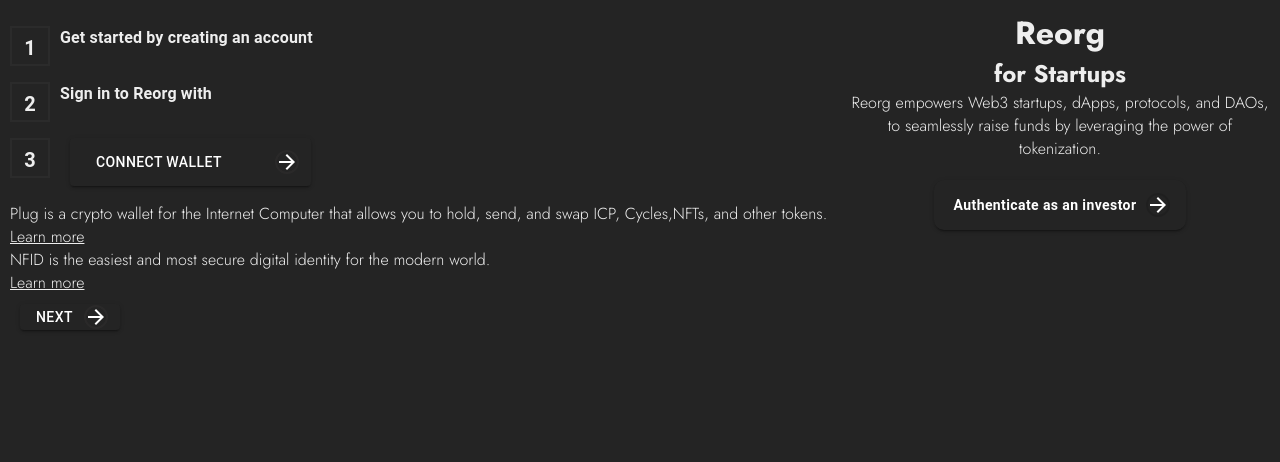
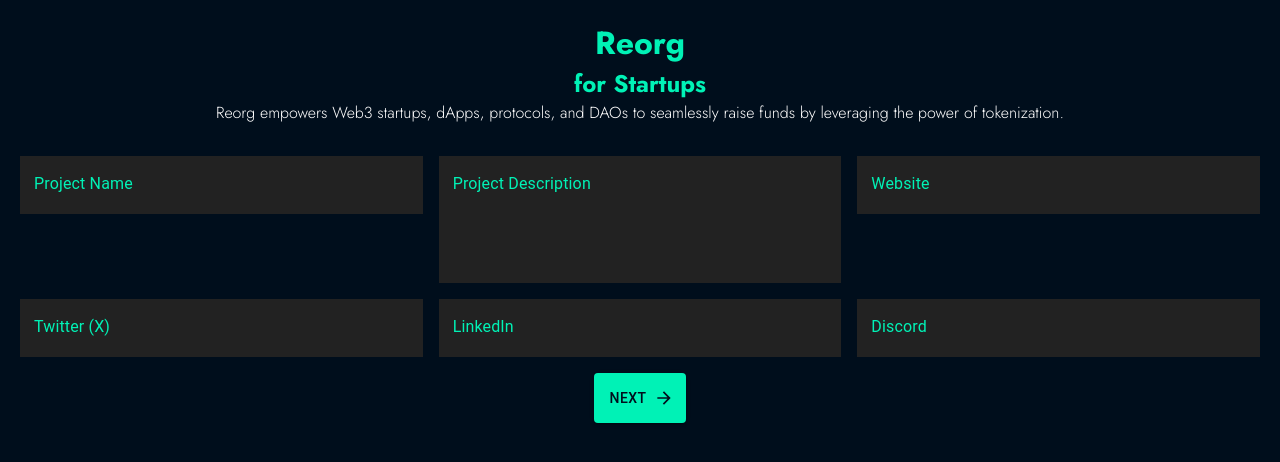
Before and after one commit to reorg-icp/Reorg, a React (Vite) app in the folder src/Quillo_frontend/: page /create-token in a window 1280 px wide. Before the commit this address led to /auth/wallet. Shown: the top 462 px of the page. Built offline with nearby package versions, Linux system fonts and the light colour scheme; a web font is replaced by a local one.

Commit message:
Improve the design by using themed colors

```diff
--- a/src/Quillo_frontend/src/assets/colors.tsx
+++ b/src/Quillo_frontend/src/assets/colors.tsx
@@ -1,6 +1,6 @@
 export const colors = {
-  primary: " rgba(36, 36, 36, 1)",
+  primary: "#000e1c",
   divider: "rgba(252, 234, 234, 0.03)",
   textPrimary: "rgba(238, 238, 238, 1)",
-  green: "#00FF00",
+  green: "#00f2b6",
 };
--- a/src/Quillo_frontend/src/components/about/Controls.tsx
+++ b/src/Quillo_frontend/src/components/about/Controls.tsx
@@ -2,6 +2,7 @@
 import { sectionType } from "../../pages/about";
 import { ArrowLeft, ArrowRight } from "../../assets/icons";
 import { Link } from "react-router-dom";
+import { colors } from "../../assets/colors";
 
 interface controlsprops {
   currSection: sectionType;
@@ -27,12 +28,14 @@
   return (
     <div className="controls">
       <Link to={"/auth/wallet"}>
-        <button className="getstarted">Get Started</button>
+        <button className="getstarted" style={{ color: colors.green }}>
+          Get Started
+        </button>
       </Link>
 
       <span>
         <button className="prevbtn" onClick={onGoToPrev}>
-          <ArrowLeft />
+          <ArrowLeft color={colors.primary} />
         </button>
 
         <button className="nextbtn" onClick={onGoToNext}>
@@ -41,7 +44,7 @@
             : currSection == "daos"
             ? "FAQs"
             : "About Reorg"}
-          <ArrowRight />
+          <ArrowRight color={colors.primary} />
         </button>
       </span>
     </div>
--- a/src/Quillo_frontend/src/components/about/Intro.tsx
+++ b/src/Quillo_frontend/src/components/about/Intro.tsx
@@ -4,27 +4,32 @@
   return (
     <div className="reorgintro">
       <div className="forstartups">
-        <p className="textLG">
-          Empowering Web3 Startups, dApps, and Protocols through Tokenization
+        <p className="textLG" style={{ fontWeight: "bold" }}>
+          Token generation platform for outstanding projects on the internet
+          computer
         </p>
 
-        <p className="desc">
-          At Reorg, we empower Web3 startups, including dApps, protocols, and
-          DAOs, to seamlessly raise funds by leveraging the power of
-          tokenization. Our platform simplifies the fundraising process,
-          providing startups with the tools and support needed to tokenize their
-          assets and attract global investors.
+        <p className="desc" style={{ fontSize: "18px" }}>
+          We help internet computer projects launch tokens. Easily launch a
+          token with a sound token economics model with the help of our
+          tokenomics GPT. Tokens created on reorg can be swapped on ICPSWAP. We
+          also offer liquidity pools, a Dex and we also partner with other Dexes
+          to list tokens on those Dexes. Reorg DAO is a DAO of investors
+          interested in outstanding ICP projects. After launching your token,
+          you can apply for funding from the DAO.
         </p>
       </div>
 
       <div className="forinvestors">
-        <p className="textMD">for investors;</p>
-        <p className="desc">
-          Discover, Invest, and Profit from Innovative Web3 Startups, dApps, and
-          Protocols. At Reorg, we provide investors with unparalleled access to
-          a diverse portfolio of Web3 startups, including dApps, protocols, and
-          DAOs. Our platform enables you to discover amazing projects, invest in
-          tokenized assets, and participate in decentralized governance.
+        <p className="textMD" style={{ fontWeight: "bold" }}>
+          For Investors
+        </p>
+        <p className="desc" style={{ fontSize: "18px" }}>
+          Discover, Invest, and Profit from Innovative Internet computer dApps,
+          and Protocols. At Reorg, we provide investors with unparalleled access
+          to a diverse portfolio of Web3 projects, including dApps, protocols,
+          and DAOs. Our platform enables you to discover amazing projects,
+          invest by buying tokens and profit from the growth of this projects.
         </p>
       </div>
     </div>
--- a/src/Quillo_frontend/src/components/reusables/AuthList.tsx
+++ b/src/Quillo_frontend/src/components/reusables/AuthList.tsx
@@ -1,21 +1,24 @@
-import * as React from 'react';
-import List from '@mui/material/List';
-import ListItemButton from '@mui/material/ListItemButton';
+import * as React from "react";
+import List from "@mui/material/List";
+import ListItemButton from "@mui/material/ListItemButton";
 
-import Typography from '@mui/material/Typography';
-import Button from '@mui/material/Button';
-import { ArrowForward } from '@mui/icons-material';
-import { colors } from '../../assets/colors';
+import Typography from "@mui/material/Typography";
+import Button from "@mui/material/Button";
+import { ArrowForward } from "@mui/icons-material";
+import { colors } from "../../assets/colors";
 
 interface NestedListProps {
   items: string[];
-  handleConnectWallet: () => void
+  handleConnectWallet: () => void;
 }
 
-const NestedList: React.FC<NestedListProps> = ({ items, handleConnectWallet }) => {
+const NestedList: React.FC<NestedListProps> = ({
+  items,
+  handleConnectWallet,
+}) => {
   return (
     <List
-      sx={{ width: '100%', maxWidth: 360 }}
+      sx={{ width: "100%", maxWidth: 360 }}
       component="nav"
       aria-labelledby="nested-list-subheader"
     >
@@ -23,9 +26,9 @@
         <ListItemButton
           key={index}
           sx={{
-            display: 'flex',
-            alignItems: 'flex-start',
-            justifyContent: 'flex-start',
+            display: "flex",
+            alignItems: "flex-start",
+            justifyContent: "flex-start",
             paddingLeft: 0,
           }}
         >
@@ -33,33 +36,32 @@
             variant="h6"
             fontWeight="bold"
             sx={{
-              display: 'inline-block',
-              width: '40px',
-              height: '40px',
-              lineHeight: '40px',
-              textAlign: 'center',
+              display: "inline-block",
+              width: "40px",
+              height: "40px",
+              lineHeight: "40px",
+              textAlign: "center",
               border: `2px solid ${colors.divider}`,
-              marginRight: '10px',
+              marginRight: "10px",
             }}
           >
             {index + 1}
           </Typography>
           {index === 0 || index === 1 ? (
-            <Typography  sx={{fontWeight:"bold"}}>{item}</Typography>
-
+            <Typography sx={{ fontWeight: "bold" }}>{item}</Typography>
           ) : (
             <Button
-            onClick={handleConnectWallet}
-              variant='contained'
+              onClick={handleConnectWallet}
+              variant="contained"
               endIcon={
                 <div
                   style={{
-                    display: 'flex',
-                    alignItems: 'center',
-                    justifyContent: 'center',
-                    width: '24px',
-                    height: '24px',
-                    borderRadius: '50%',
+                    display: "flex",
+                    alignItems: "center",
+                    justifyContent: "center",
+                    width: "24px",
+                    height: "24px",
+                    borderRadius: "50%",
                     border: `2px solid ${colors.divider}`,
                   }}
                 >
@@ -69,17 +71,18 @@
               sx={{
                 height: "48px",
                 minWidth: "70%",
-                background: colors.primary,
+                background: colors.green,
+                color: colors.primary,
                 margin: "0 10px",
-                display: 'flex',
-                alignItems: 'center',
-                justifyContent: 'space-between',
-                '&:hover': {
-                  background: colors.primary,
-                }
+                display: "flex",
+                alignItems: "center",
+                justifyContent: "space-between",
+                "&:hover": {
+                  background: colors.green,
+                },
               }}
             >
-              <span style={{ marginLeft: '10px' }}>{item}</span>
+              <span style={{ marginLeft: "10px" }}>{item}</span>
             </Button>
           )}
         </ListItemButton>
--- a/src/Quillo_frontend/src/constants/colors.ts
+++ b/src/Quillo_frontend/src/constants/colors.ts
@@ -4,5 +4,5 @@
   text_primary = "rgba(238, 238, 238, 1)",
   text_secondary = "rgba(197, 197, 197, 1)",
   divider = "rgba(252, 234, 234, 0.03)",
-  green = "#00FF00",
+  green = "#00f2b6",
 }
--- a/src/Quillo_frontend/src/pages/Private.tsx
+++ b/src/Quillo_frontend/src/pages/Private.tsx
@@ -1,11 +1,11 @@
-import { Navigate } from "react-router-dom";
+// import { Navigate } from "react-router-dom";
 import { Auth, useAuthStore } from "../store";
 const Private = ({ children }: any) => {
   const { principal, accountId } = useAuthStore((state: Auth) => state);
 
   // If accessToken doesn't exist, redirect to login
   if (!principal || !accountId) {
-    return <Navigate to="/auth/wallet" />;
+    // return <Navigate to="/auth/wallet" />;
   }
 
   return <>{children}</>;
--- a/src/Quillo_frontend/src/pages/app/getStarted/Business.tsx
+++ b/src/Quillo_frontend/src/pages/app/getStarted/Business.tsx
@@ -6,36 +6,50 @@
 import { useMediaQuery, useTheme } from "@mui/material";
 import { ArrowForward } from "@mui/icons-material";
 import { useState } from "react";
+import "../../../styles/pages/about.scss";
 const GetStartedBusiness = ({
   handleConnectWallet,
 }: {
   handleConnectWallet: () => void;
 }): JSX.Element => {
-  const [accountType, setAccountType] = useState<"business" | "investor">(
-    "business"
-  );
+  const [accountType, _] = useState<"business" | "investor">("business");
   const theme = useTheme();
   const isMobile = useMediaQuery(theme.breakpoints.down("sm"));
   return (
+    <>
+      <p
+        className="textLG"
+        style={{
+          fontWeight: "bold",
+          fontSize: "30px",
+          color: colors.green,
+          textAlign: "center",
+          paddingTop: "30px",
+        }}
+      >
+        Connect Plug wallet and continue
+      </p>
+
       <Grid
-      direction={isMobile ? "column" : "row"}
+        direction={isMobile ? "column" : "column"}
         container
         spacing={0}
-      sx={{ padding: "10px" }}
+        sx={{
+          padding: "10px",
+          alignItems: "center",
+          paddingTop: "50px",
+          // background: "rgba(255, 255, 255, 0.16)",
+        }}
       >
-      <Grid item xs={8}>
+        {" "}
+        <Grid item xs={12}>
           <CreateAccount
             handleConnectWallet={handleConnectWallet}
             accountType={accountType}
           />
         </Grid>
-      <Grid item xs={4}>
-        <ChooseAccount
-          accountType={accountType}
-          setAccountType={setAccountType}
-        />
       </Grid>
-    </Grid>
+    </>
   );
 };
 
@@ -51,23 +65,32 @@
       <List
         items={[
           "Get started by creating an account",
-          "Sign in to Reorg with",
+          "Sign in to Reorg with Plug or NFID",
           "Connect Wallet",
         ]}
         handleConnectWallet={handleConnectWallet}
       />
-      <p className="desc">
+      <p className="desc" style={{ marginBlock: "15px" }}>
         Plug is a crypto wallet for the Internet Computer that allows you to
         hold, send, and swap ICP, Cycles,NFTs, and other tokens.
         <br></br>
-        <a style={{ color: colors.textPrimary }} href="https://plugwallet.ooo/">
+        <br></br>
+        <a
+          style={{ color: colors.textPrimary, marginBlock: "15px" }}
+          href="https://plugwallet.ooo/"
+        >
           Learn more
         </a>
+        <br></br>
         <br></br>
         NFID is the easiest and most secure digital identity for the modern
         world.
         <br></br>
-        <a style={{ color: colors.textPrimary }} href="https://nfid.one/">
+        <br></br>
+        <a
+          style={{ color: colors.textPrimary, marginBlock: "15px" }}
+          href="https://nfid.one/"
+        >
           Learn more
         </a>
       </p>
@@ -96,15 +119,17 @@
           sx={{
             height: "26px",
             width: "100px",
-            background: colors.primary,
+            background: colors.green,
             margin: "0 10px",
             display: "flex",
             marginTop: "10px",
             alignItems: "center",
             justifyContent: "space-between",
+            color: colors.primary,
+            alignContent: "center",
             textDecoration: "none",
             "&:hover": {
-              background: colors.primary,
+              background: colors.green,
             },
           }}
         >
@@ -115,88 +140,4 @@
   );
 };
 
-const ChooseAccount = ({
-  accountType,
-  setAccountType,
-}: {
-  accountType: "investor" | "business";
-  setAccountType: (accountType: "investor" | "business") => void;
-}): JSX.Element => {
-  const theme = useTheme();
-
-  return (
-    <>
-      <h1 style={{ textAlign: "center", fontWeight: "bold" }}>Reorg</h1>
-      <h2 style={{ textAlign: "center" }}>for Startups</h2>
-      <p style={{ textAlign: "center" }} className="desc">
-        Reorg empowers Web3 startups, dApps, protocols, and DAOs, to seamlessly
-        raise funds by leveraging the power of tokenization.
-      </p>
-      <div
-        style={{ display: "flex", justifyContent: "center", marginTop: "20px" }}
-      >
-        <Button
-          onClick={() => {
-            const newAccountType =
-              accountType === "business" ? "investor" : "business";
-            setAccountType(newAccountType);
-
-            // Update the URL query parameter
-            const url = new URL(window.location.href);
-            url.searchParams.set("accountType", newAccountType);
-            window.history.pushState({}, "", url.toString());
-          }}
-          variant="contained"
-          endIcon={
-            <div
-              style={{
-                display: "flex",
-                alignItems: "center",
-                justifyContent: "center",
-                width: "24px",
-                height: "24px",
-                borderRadius: "50%",
-                border: `2px solid ${theme.palette.divider}`,
-                transition: "border-color 0.3s ease",
-              }}
-            >
-              <ArrowForward />
-            </div>
-          }
-          sx={{
-            height: "50px",
-            background: colors.primary,
-            color: theme.palette.getContrastText(theme.palette.primary.main),
-            padding: "0 20px",
-            display: "flex",
-            alignItems: "center",
-            justifyContent: "space-between",
-            borderRadius: "10px",
-
-            fontWeight: "bold",
-            textTransform: "none",
-            transition: "transform 0.2s, box-shadow 0.2s",
-            "&:hover": {
-              background: colors.primary,
-            },
-            "& .MuiButton-endIcon": {
-              marginLeft: "10px",
-              transition: "margin-left 0.3s ease",
-            },
-            "&:hover .MuiButton-endIcon": {
-              marginLeft: "15px",
-            },
-          }}
-        >
-          <span>
-            {accountType === "business"
-              ? "Authenticate as an investor"
-              : "Authenticate as an business"}
-          </span>
-        </Button>
-      </div>
-    </>
-  );
-};
-
 export default GetStartedBusiness;
--- a/src/Quillo_frontend/src/pages/app/token/createtoken.tsx
+++ b/src/Quillo_frontend/src/pages/app/token/createtoken.tsx
@@ -9,7 +9,7 @@
 
 import { Link } from "react-router-dom";
 import { useProjectInfo } from "../../../store";
-
+import { colors } from "../../../assets/colors";
 const theme = createTheme({
   components: {
     MuiTextField: {
@@ -27,10 +27,10 @@
             },
           },
           "& .MuiInputLabel-root": {
-            color: "#00FF00",
+            color: colors.green,
           },
           "& .MuiInputLabel-root.Mui-focused": {
-            color: "#00FF00",
+            color: colors.green,
           },
         },
       },
@@ -59,7 +59,7 @@
     },
     focused: {
       style: {
-        borderBottomColor: "#00FF00",
+        borderBottomColor: "#000e1c",
       },
     },
   };
@@ -72,13 +72,13 @@
         spacing={4}
         sx={{
           padding: "20px",
-          backgroundColor: "#111",
+          backgroundColor: colors.primary,
           color: "#fff",
         }}
       >
         <Grid item xs={12} textAlign="center">
-          <h1 style={{ fontWeight: "bold", color: "#00FF00" }}>Reorg</h1>
-          <h2 style={{ color: "#00FF00" }}>for Startups</h2>
+          <h1 style={{ fontWeight: "bold", color: colors.green }}>Reorg</h1>
+          <h2 style={{ color: colors.green }}>for Startups</h2>
           <p>
             Reorg empowers Web3 startups, dApps, protocols, and DAOs to
             seamlessly raise funds by leveraging the power of tokenization.
@@ -251,10 +251,10 @@
                     endIcon={<ArrowForward />}
                     sx={{
                       height: "50px",
-                      backgroundColor: "#00FF00",
-                      color: "#fff",
+                      backgroundColor: colors.green,
+                      color: colors.primary,
                       "&:hover": {
-                        backgroundColor: "#00CC00",
+                        backgroundColor: colors.green,
                       },
                     }}
                   >
--- a/src/Quillo_frontend/src/styles/constants/_colors.scss
+++ b/src/Quillo_frontend/src/styles/constants/_colors.scss
@@ -1,6 +1,7 @@
-$primary: rgba(36, 36, 36, 1);
+$primary: #000e1c;
 $secondary: rgba(50, 50, 50, 0.4);
 $secondary_base: rgba(50, 50, 50, 1);
 $text_primary: rgba(238, 238, 238, 1);
 $text_secondary: rgba(197, 197, 197, 1);
 $divider: rgba(252, 234, 234, 0.03);
+$green: #00f2b6;
--- a/src/Quillo_frontend/src/styles/pages/about.scss
+++ b/src/Quillo_frontend/src/styles/pages/about.scss
@@ -20,6 +20,7 @@
       @include usefontLS();
       font-size: 2.75rem;
       font-weight: 600;
+      color: $green;
     }
 
     .reorgintro {
@@ -100,6 +101,7 @@
           @include usefontJO();
           margin-bottom: 0.25rem;
           font-size: 1.5rem;
+          color: $green;
         }
         .desc {
           font-size: 1.25rem;
@@ -168,14 +170,14 @@
           width: 3rem;
           border: 1px solid $divider;
           border-radius: 0.25rem;
-          background-color: $secondary;
+          background-color: $green;
         }
 
         .nextbtn {
           width: calc(100% - 4rem);
           gap: 0.5rem;
           font-weight: 500;
-          color: $text_secondary;
+          color: $primary;
         }
       }
 
@@ -185,6 +187,8 @@
           border: 1px solid $primary;
           border-radius: 0.25rem;
           transition: all ease-in-out 0.25s;
+          color: $green;
+          background-color: $secondary;
 
           &:hover {
             border: 1px solid $divider;
@@ -221,13 +225,14 @@
       @include flexmixin(column, no-wrap, center, space-between, 0);
       width: 100%;
       height: 100%;
+      background-color: "rgba(255, 255, 255, 0.16)";
 
       .workscontent {
         .workstitle {
           font-size: 1.25rem;
           font-weight: 500;
           text-align: center;
-          color: $text_primary;
+          color: $green;
         }
 
         span {
```
Also changed, not shown: src/Quillo_frontend/src/components/about/HowItWorks.tsx (+12 -8 lines), src/Quillo_frontend/src/pages/app/token/Tokenize.tsx (+29 -9 lines). Lines whose indentation alone changed are shown as unchanged.
